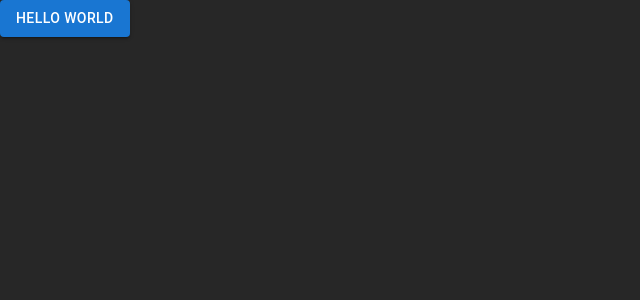
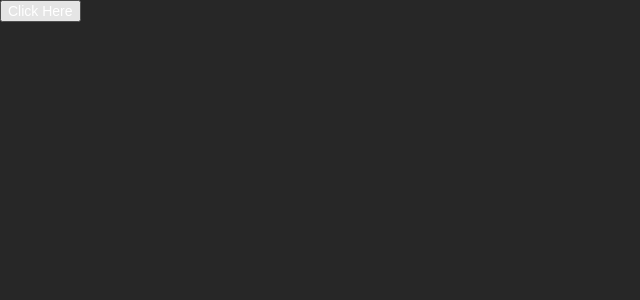
Before and after one commit to luisiy01/e-commerce, a Next.js app in the folder ecommerce-next/: page / in a window 1280 px wide. Shown: the top 300 px of the page, without its empty margins (0-640 px from the left). Built offline with nearby package versions, Linux system fonts and the light colour scheme.

Commit message:
use correct package

```diff
--- a/ecommerce-next/app/layout.tsx
+++ b/ecommerce-next/app/layout.tsx
@@ -1,5 +1,6 @@
 import type { Metadata } from "next";
 import { Geist, Geist_Mono } from "next/font/google";
+import "semantic-ui-css/semantic.min.css";
 import "./scss/global.scss";
 
 const geistSans = Geist({
--- a/ecommerce-next/app/page.tsx
+++ b/ecommerce-next/app/page.tsx
@@ -1,10 +1,10 @@
-import Button from "@mui/material/Button";
+import { Button } from "semantic-ui-react";
 
 export default function Home() {
   return (
     <div className="flex flex-col flex-1 items-center justify-center bg-zinc-50 font-sans dark:bg-black">
       <main className="flex flex-1 w-full max-w-3xl flex-col items-center justify-between py-32 px-16 bg-white dark:bg-black sm:items-start">
-        <Button variant="contained">Hello world</Button>
+        <button>Click Here</button>
       </main>
     </div>
   );
--- a/ecommerce-next/package.json
+++ b/ecommerce-next/package.json
@@ -11,11 +11,12 @@
   "dependencies": {
     "@emotion/react": "^11.14.0",
     "@emotion/styled": "^11.14.1",
-    "@mui/material": "^9.0.0",
     "next": "16.2.4",
     "react": "19.2.4",
     "react-dom": "19.2.4",
-    "sass": "^1.99.0"
+    "sass": "^1.99.0",
+    "semantic-ui-css": "^2.5.0",
+    "semantic-ui-react": "^2.1.5"
   },
   "devDependencies": {
     "@tailwindcss/postcss": "^4",
```
Also changed, not shown: 1 other file (tests, documents, lock files or other folders).
